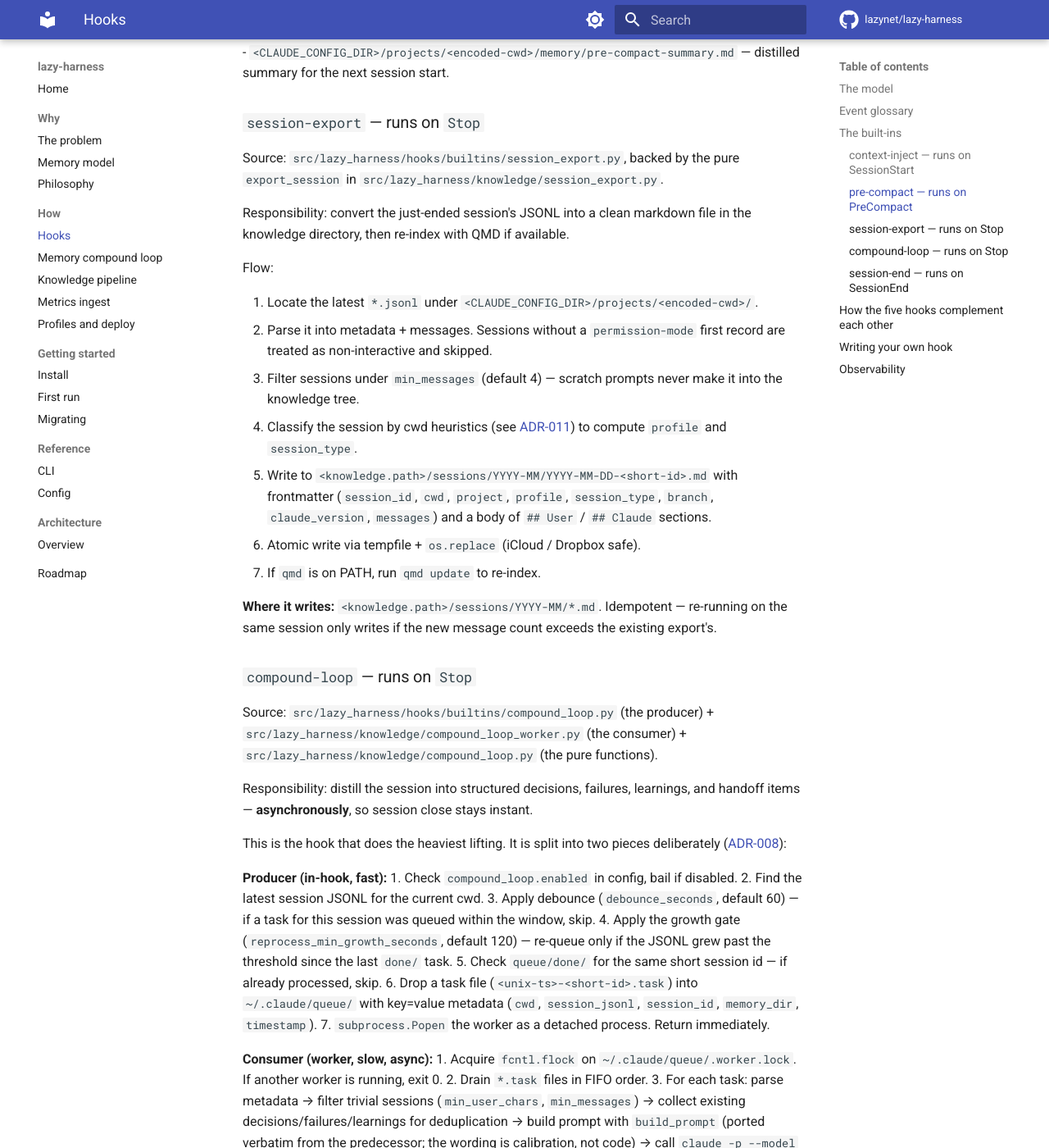
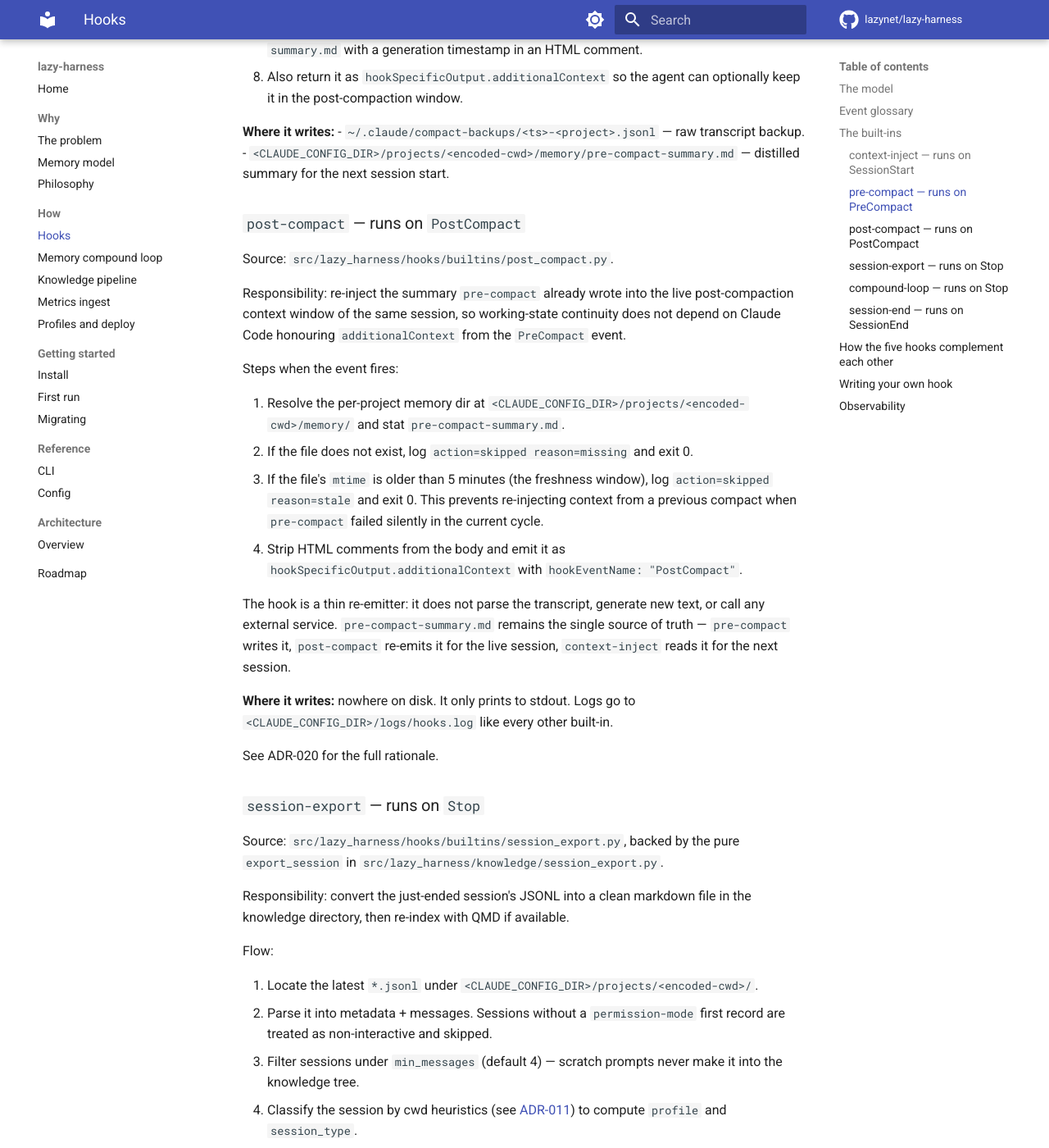
Before and after one commit to lazynet/lazy-harness, an MkDocs documentation site: the page built from docs/how/hooks.md, in a window 1280 px wide and 1400 px high, scrolled down 3255 px. Shown: the whole window at 82% size. Built offline with MkDocs 1.6.1 and Material for MkDocs 9.7.7, drawn with Linux system fonts in a browser that asks for light colours; comment, search, counter and statistics services are not loaded; some of the changed text lies outside the part shown.

Commit message:
docs(hooks): document post-compact built-in

````diff
--- a/docs/how/hooks.md
+++ b/docs/how/hooks.md
@@ -29,6 +29,9 @@ scripts = ["session-end"]
 
 [hooks.pre_compact]
 scripts = ["pre-compact"]
+
+[hooks.post_compact]
+scripts = ["post-compact"]
 ```
 
 `lh deploy` reads this, resolves each name (builtin first, user dir second), and generates the agent's native hook config — `settings.json` for Claude Code. From then on, the agent itself spawns the hooks.
@@ -41,6 +44,7 @@ scripts = ["pre-compact"]
 | `session_stop` | `Stop` | After every LLM turn (not once at shutdown) | Export session, queue gated async work |
 | `session_end` | `SessionEnd` | Exactly once at real session termination (`/exit`, `/clear`, logout) | Force final end-of-session work |
 | `pre_compact` | `PreCompact` | Immediately before Claude Code compacts conversation history | Preserve working state |
+| `post_compact` | `PostCompact` | Immediately after Claude Code compacts conversation history | Re-inject preserved working state |
 | `pre_tool_use` | `PreToolUse` | Before each tool call | Guardrails, policy enforcement |
 | `post_tool_use` | `PostToolUse` | After each tool call | Logging, side-effect observers |
 | `notification` | `Notification` | Ad-hoc agent notifications | Desktop notifications, integrations |
@@ -87,6 +91,25 @@ Steps when the event fires:
 **Where it writes:**
 - `~/.claude/compact-backups/<ts>-<project>.jsonl` — raw transcript backup.
 - `<CLAUDE_CONFIG_DIR>/projects/<encoded-cwd>/memory/pre-compact-summary.md` — distilled summary for the next session start.
+
+### `post-compact` — runs on `PostCompact`
+
+Source: `src/lazy_harness/hooks/builtins/post_compact.py`.
+
+Responsibility: re-inject the summary `pre-compact` already wrote into the live post-compaction context window of the same session, so working-state continuity does not depend on Claude Code honouring `additionalContext` from the `PreCompact` event.
+
+Steps when the event fires:
+
+1. Resolve the per-project memory dir at `<CLAUDE_CONFIG_DIR>/projects/<encoded-cwd>/memory/` and stat `pre-compact-summary.md`.
+2. If the file does not exist, log `action=skipped reason=missing` and exit 0.
+3. If the file's `mtime` is older than 5 minutes (the freshness window), log `action=skipped reason=stale` and exit 0. This prevents re-injecting context from a previous compact when `pre-compact` failed silently in the current cycle.
+4. Strip HTML comments from the body and emit it as `hookSpecificOutput.additionalContext` with `hookEventName: "PostCompact"`.
+
+The hook is a thin re-emitter: it does not parse the transcript, generate new text, or call any external service. `pre-compact-summary.md` remains the single source of truth — `pre-compact` writes it, `post-compact` re-emits it for the live session, `context-inject` reads it for the next session.
+
+**Where it writes:** nowhere on disk. It only prints to stdout. Logs go to `<CLAUDE_CONFIG_DIR>/logs/hooks.log` like every other built-in.
+
+See ADR-020 for the full rationale.
 
 ### `session-export` — runs on `Stop`
 
````
Also changed, not shown: docs/index.md (+1 -1 lines).
